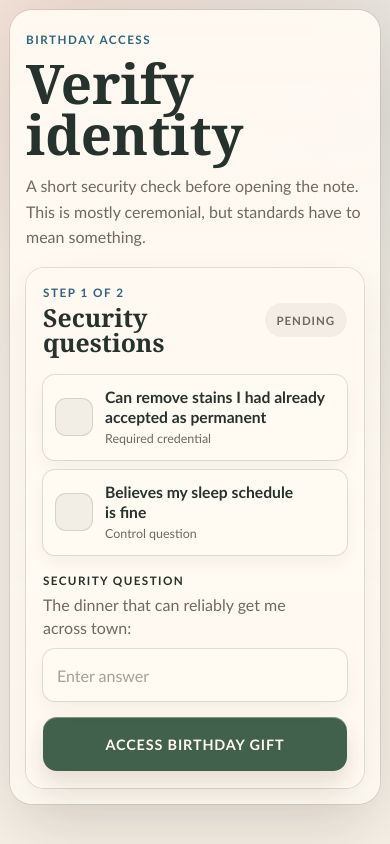
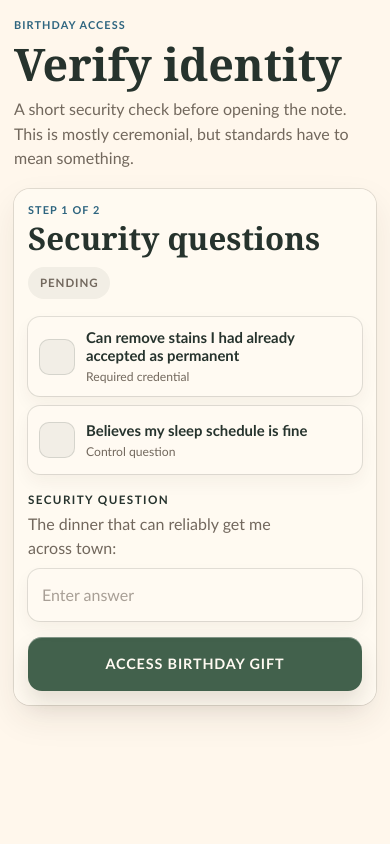
Before and after one commit to sgathrid/birthday-card, a plain HTML site: page index.html in a window 390 px wide. Drawn offline with Linux system fonts and the light colour scheme.

Commit message:
fix mobile

```diff
--- a/styles.css
+++ b/styles.css
@@ -1,6 +1,7 @@
 :root {
   --bg: #f7f1e8;
   --paper: #fffaf2;
+  --paper-solid: #fff7ec;
   --panel: rgba(255, 250, 242, 0.86);
   --ink: #26332d;
   --muted: #72685d;
@@ -90,7 +91,7 @@ h1 {
   font-family: Georgia, "Times New Roman", serif;
   font-size: clamp(3rem, 10vw, 5.4rem);
   font-weight: 900;
-  line-height: 0.94;
+  line-height: 0.98;
   letter-spacing: 0;
   text-wrap: balance;
 }
@@ -153,6 +154,35 @@ h2 {
 .status-pill-error {
   color: #fffaf2;
   background: var(--red);
+}
+
+.birthday-banner {
+  display: grid;
+  gap: 5px;
+  padding: 15px 16px;
+  border-radius: 16px;
+  color: var(--ink);
+  background:
+    linear-gradient(135deg, rgba(198, 83, 60, 0.13), rgba(66, 97, 76, 0.1)),
+    var(--paper);
+  box-shadow:
+    0 14px 28px rgba(55, 39, 19, 0.08),
+    0 0 0 1px rgba(198, 83, 60, 0.14);
+}
+
+.birthday-banner span {
+  color: var(--red);
+  font-size: 0.73rem;
+  font-weight: 900;
+  letter-spacing: 0.12em;
+  text-transform: uppercase;
+}
+
+.birthday-banner strong {
+  max-width: 44ch;
+  font-size: 0.98rem;
+  line-height: 1.42;
+  text-wrap: pretty;
 }
 
 .checks {
@@ -669,24 +699,111 @@ h2 {
 }
 
 @media (max-width: 560px) {
+  html {
+    background: var(--paper-solid);
+  }
+
+  body,
+  .blog-body {
+    min-height: 100dvh;
+    background: var(--paper-solid);
+  }
+
   .shell {
-    align-items: start;
-    padding: 10px;
+    display: block;
+    min-height: 100dvh;
+    padding:
+      max(18px, env(safe-area-inset-top))
+      max(16px, env(safe-area-inset-right))
+      max(22px, env(safe-area-inset-bottom))
+      max(16px, env(safe-area-inset-left));
   }
 
   .screen {
-    gap: 18px;
-    padding: 22px 16px 16px;
-    border-radius: 22px;
+    width: 100%;
+    gap: 20px;
+    padding: 0;
+    border-radius: 0;
+    background: transparent;
+    box-shadow: none;
+  }
+
+  .header {
+    gap: 10px;
+  }
+
+  .kicker,
+  .panel-label {
+    font-size: 0.68rem;
+    letter-spacing: 0.1em;
   }
 
   h1 {
-    max-width: 10ch;
-    font-size: clamp(2.65rem, 14vw, 4.2rem);
+    max-width: 100%;
+    font-size: clamp(2.45rem, 12vw, 3.55rem);
+    line-height: 1.02;
+  }
+
+  h2 {
+    font-size: clamp(1.55rem, 8vw, 2.05rem);
+    line-height: 1.04;
+  }
+
+  .lede {
+    max-width: 36rem;
+    font-size: 1rem;
+    line-height: 1.55;
+  }
+
+  .panel {
+    padding: 16px;
+    border-radius: 18px;
+    background: rgba(255, 250, 242, 0.95);
+    box-shadow:
+      0 14px 34px rgba(55, 39, 19, 0.08),
+      0 0 0 1px var(--line);
   }
 
   .panel-header {
-    align-items: center;
+    display: grid;
+    grid-template-columns: minmax(0, 1fr);
+    gap: 12px;
+    margin-bottom: 18px;
+  }
+
+  .status-pill {
+    width: fit-content;
+    min-height: 32px;
+  }
+
+  .birthday-banner {
+    padding: 14px;
+    border-radius: 16px;
+  }
+
+  .birthday-banner strong {
+    font-size: 0.95rem;
+  }
+
+  .check-row {
+    min-height: 68px;
+    grid-template-columns: 38px minmax(0, 1fr);
+    gap: 11px;
+    padding: 12px;
+  }
+
+  .check-row strong {
+    font-size: 0.93rem;
+    line-height: 1.26;
+  }
+
+  .check-row small {
+    font-size: 0.76rem;
+  }
+
+  .primary,
+  .primary-link {
+    min-height: 54px;
   }
 
   .dispatch {
@@ -699,7 +816,13 @@ h2 {
 
   .blog-shell,
   .post-shell {
-    padding: 18px 16px 44px;
+    width: 100%;
+    min-height: 100dvh;
+    padding:
+      max(18px, env(safe-area-inset-top))
+      max(16px, env(safe-area-inset-right))
+      max(38px, env(safe-area-inset-bottom))
+      max(16px, env(safe-area-inset-left));
   }
 
   .blog-hero,
@@ -707,16 +830,68 @@ h2 {
     margin-bottom: 32px;
   }
 
+  .blog-hero h1,
+  .post-header h1 {
+    max-width: 100%;
+  }
+
+  .blog-status {
+    padding: 20px 0;
+  }
+
   .post-row {
     grid-template-columns: 1fr;
     gap: 14px;
     min-height: 0;
+    padding: 20px 0;
   }
 
   .post-row img {
     width: 100%;
     max-height: 240px;
     aspect-ratio: 1.5;
+  }
+
+  .post-row:hover {
+    transform: none;
+  }
+
+  .post-row:active {
+    transform: scale(0.98);
+  }
+}
+
+@media (max-width: 390px) {
+  .shell,
+  .blog-shell,
+  .post-shell {
+    padding-inline:
+      max(14px, env(safe-area-inset-left))
+      max(14px, env(safe-area-inset-right));
+  }
+
+  h1 {
+    font-size: clamp(2.25rem, 11.5vw, 3rem);
+  }
+
+  .screen {
+    gap: 18px;
+  }
+
+  .panel {
+    padding: 14px;
+    border-radius: 16px;
+  }
+
+  .check-row {
+    grid-template-columns: 36px minmax(0, 1fr);
+    padding: 11px;
+  }
+
+  .check-box {
+    width: 36px;
+    height: 36px;
+    border-radius: 10px;
   }
 }
 
```
Also changed, not shown: gift.html (+14 -13 lines).
